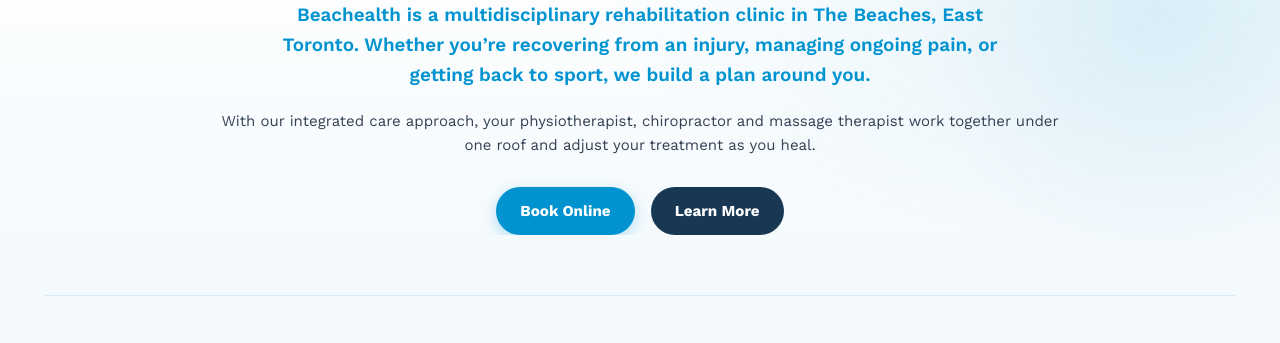
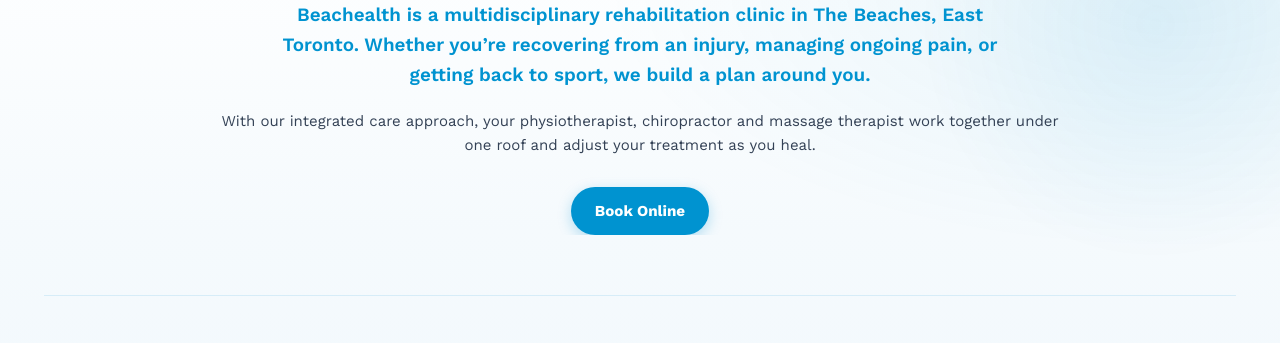
Before and after one commit to shaheertiger/beachealth-toronto, a website built with Vite: page index.html in a window 1280 px wide. Shown: the part 609-952 px from the top of the page. Built offline with nearby package versions, Linux system fonts and the light colour scheme.

Commit message:
feat(home): remove Learn More button from Welcome to Beachealth section

```diff
--- a/index.html
+++ b/index.html
@@ -327,7 +327,7 @@
           </p>
           <div class="welcome-actions">
             <a href="https://beachealth.janeapp.com/" target="_blank" rel="noopener" class="btn btn-primary welcome-btn-pop" data-open-booking>Book Online</a>
-            <a href="#services" class="btn btn-secondary welcome-btn-pop">Learn More</a>
+
           </div>
         </div>
       </div>
```
